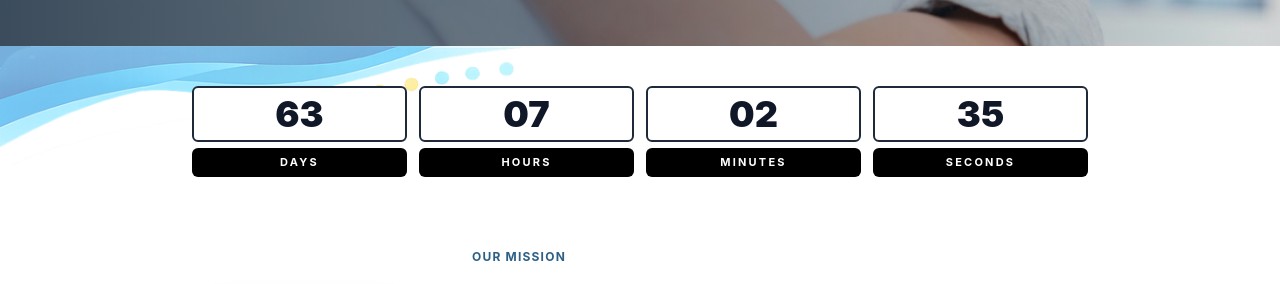
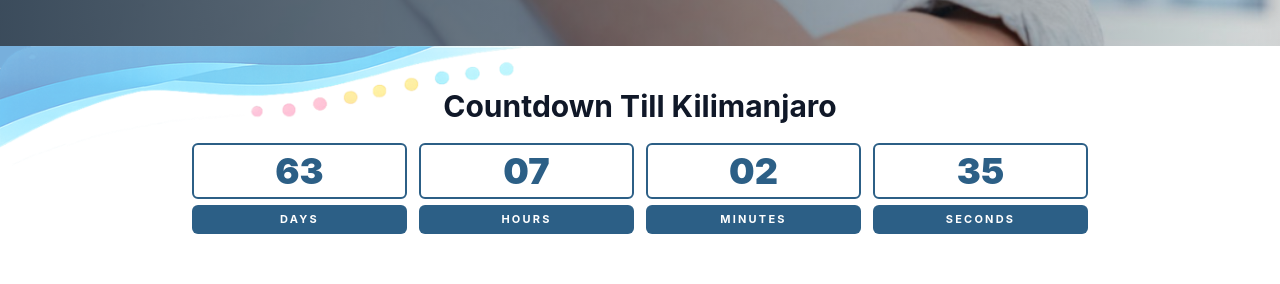
Before and after one commit to inwang123/rarediseaseweb, a React (Vite) app: page / in a window 1280 px wide. Shown: the part 510-794 px from the top of the page. Built offline with nearby package versions, Linux system fonts and the light colour scheme; no server answers.

Commit message:
Add heading and blue styling to countdown
Match donate button blue for the timer boxes and "What are we here to
do?" heading size, black text for the "Countdown Till Kilimanjaro" label.

```diff
--- a/src/components/Mission.jsx
+++ b/src/components/Mission.jsx
@@ -55,13 +55,22 @@ function Countdown() {
 	return (
 		<div className="px-4 pt-8 pb-2 md:pt-10">
 			<div className="mx-auto max-w-4xl">
+				<p className="text-center text-2xl md:text-3xl font-bold text-gray-900 leading-snug mb-4">
+					Countdown Till Kilimanjaro
+				</p>
 				<div className="grid grid-cols-2 gap-3 sm:grid-cols-4">
 					{countdownUnits.map((unit) => (
 						<div key={unit.label} className="flex flex-col items-center gap-1.5">
-							<div className="w-full rounded-md border-2 border-gray-800 bg-white px-3 py-2 text-center text-3xl font-black leading-none text-gray-900 md:text-4xl">
+							<div
+								className="w-full rounded-md border-2 bg-white px-3 py-2 text-center text-3xl font-black leading-none md:text-4xl"
+								style={{ borderColor: "#2c5f86", color: "#2c5f86" }}
+							>
 								{String(unit.value).padStart(2, "0")}
 							</div>
-							<div className="w-full rounded-md bg-black px-3 py-1.5 text-center text-[10px] font-bold uppercase tracking-[0.2em] text-white md:text-[11px]">
+							<div
+								className="w-full rounded-md px-3 py-1.5 text-center text-[10px] font-bold uppercase tracking-[0.2em] text-white md:text-[11px]"
+								style={{ backgroundColor: "#2c5f86" }}
+							>
 								{unit.label}
 							</div>
 						</div>
```
